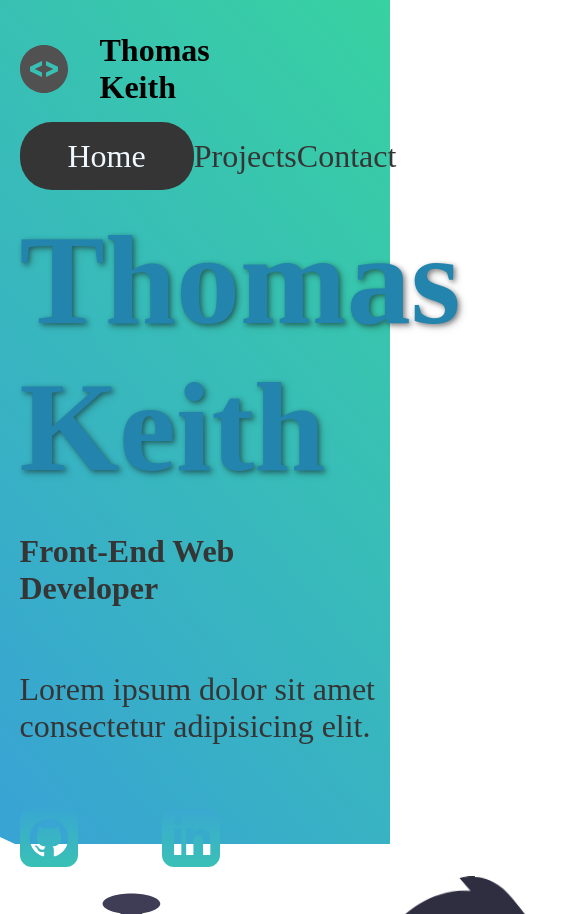
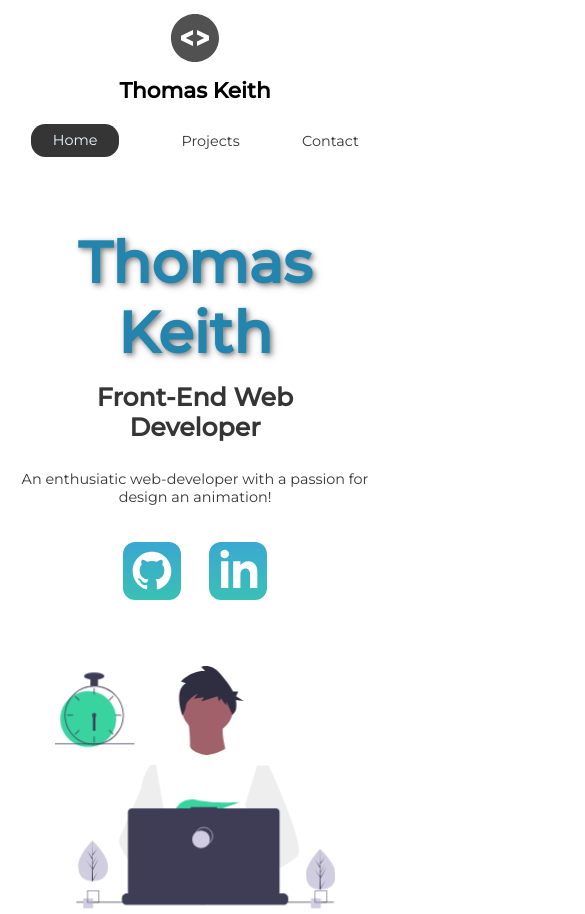
Before and after one commit to kstanigar/portfolio, a plain HTML site: page index.html in a window 390 px wide. Shown: the top 914 px of the page, 585 px wide, since content can reach past the window. Drawn offline with Linux system fonts and the light colour scheme.

Commit message:
Added media queries

```diff
--- a/index.html
+++ b/index.html
@@ -13,6 +13,10 @@
     />
     <meta name="robots" content="index,follow" />
     <link rel="stylesheet" href="./styles/style.css" />
+    <link
+      href="https://fonts.googleapis.com/css2?family=Montserrat:wght@400;500&display=swap"
+      rel="stylesheet"
+    />
     <title>Thomas Keith | Web Developer</title>
   </head>
   <body>
@@ -34,7 +38,7 @@
         <h2>Thomas Keith</h2>
         <h3>Front-End Web <br />Developer</h3>
         <p>
-          Lorem ipsum dolor sit amet consectetur adipisicing elit.
+          An enthusiatic web-developer with a passion for design an animation!
         </p>
         <div class="intro-social">
           <a href="#"
--- a/styles/_global.scss
+++ b/styles/_global.scss
@@ -8,6 +8,10 @@
 
 html {
   font-weight: 62.5%;
+}
+
+body {
+  font-family: "Montserrat", sans-serif;
 }
 
 h1 {
--- a/styles/_intro.scss
+++ b/styles/_intro.scss
@@ -82,36 +82,71 @@ p {
 }
 
 #plant-right {
-  animation: plant 1.5s ease-in-out infinite alternate 0.5s;
+  animation: plant 1.5s ease-in-out infinite alternate 1.5s;
 }
 
+// !Sway Animation
+// #me {
+//   animation: me 2s ease infinite alternate;
+//   transform-origin: bottom;
+// }
+
 #me {
-  animation: me 1s ease infinite alternate;
+  animation: type 0.77s ease-in-out infinite alternate-reverse;
   transform-origin: bottom;
 }
 
+#me:after {
+  animation-delay: 10s;
+}
+
 #clock-arrow {
-  animation: clock 10s infinite linear;
+  animation: clock 2s infinite linear;
   transform-box: fill-box;
   transform-origin: bottom;
 }
 
-@keyframes me {
-  from {
-    transform: rotateZ(-1deg);
+@keyframes type {
+  0% {
+    transform: translate3d(0px, 0px, 0px);
+  }
+  17% {
+    transform: translate3d(0px, 0px, 0px);
+  }
+  20% {
+    transform: translate3d(0px, 4px, 0px);
   }
 
-  to {
-    transform: rotateZ(2deg);
+  30% {
+    transform: translate3d(0px, 0px, 0px);
+  }
+  73% {
+    transform: translate3d(0px, 0px, 0px);
+  }
+  80% {
+    transform: translate3d(0px, 4px, 0px);
+  }
+  100% {
+    transform: translate3d(0%, 0%, 0deg);
   }
 }
+// ! Sway Animation
+// @keyframes me {
+//   from {
+//     transform: rotateZ(-1deg);
+//   }
+
+//   to {
+//     transform: rotateZ(1deg);
+//   }
+// }
 
 @keyframes plant {
   from {
     transform: translateY(0%);
   }
   to {
-    transform: translateY(-30%);
+    transform: translateY(-5%);
   }
 }
 
--- a/styles/style.scss
+++ b/styles/style.scss
@@ -1,6 +1,6 @@
-$header1: 2rem;
+$header1: 3rem;
 $header2: 3.5rem;
-$header3: 2rem;
+$header3: 3.5rem;
 $header4: 1.5rem;
 $text: 2rem;
 $bigtext: 8rem;
@@ -23,3 +23,58 @@ $gray-text: #353535;
 }
 @import "global";
 @import "intro";
+
+@media screen and (max-width: 1332px) {
+  html {
+    font-size: 53%;
+  }
+
+  .splash {
+    display: none;
+  }
+
+  svg {
+    width: 80%;
+  }
+  nav {
+    width: 100%;
+  }
+}
+
+@media screen and (max-width: 754px) {
+  html {
+    font-size: 45%;
+  }
+  svg {
+    height: 60%;
+  }
+  .main-head {
+    width: 100%;
+  }
+  nav {
+    .logo {
+      @include flex(center, center, column);
+      flex: 1 1 20rem;
+      margin-top: 2rem;
+    }
+    ul {
+      flex: 1 1 60rem;
+      margin: 2rem 0rem;
+    }
+  }
+  .intro-text {
+    margin-top: 5rem;
+    text-align: center;
+  }
+  .intro-images {
+    text-align: center;
+  }
+
+  .intro-social {
+    @include flex(center, center, row);
+    margin: 3rem 0rem;
+    a {
+      margin: 2rem;
+    }
+  }
+}
```
Also changed, not shown: styles/style.css, 1 other file.
